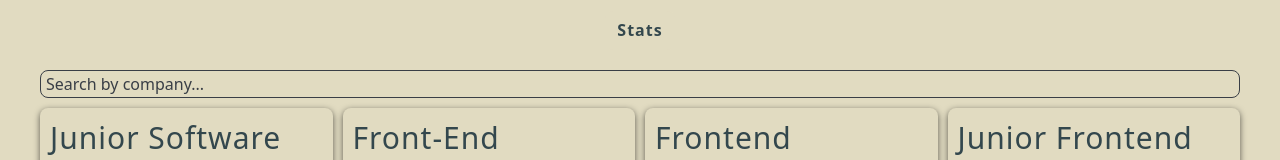
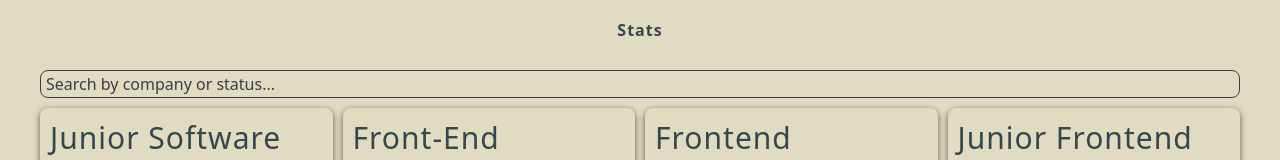
Before and after one commit to RastkoD/job-tracker_fe, a React app: page / in a window 1280 px wide. Both pictures are taken after a click on the button "Demo". Shown: the part 154-314 px from the top of the page. Built offline with nearby package versions, Linux system fonts and the light colour scheme; the HTML template or start-up script is replaced by a standard one.

Commit message:
add search by status

```diff
--- a/src/App.jsx
+++ b/src/App.jsx
@@ -72,8 +72,10 @@ function App() {
     setEditingJob(null);
   }
 
-  const filteredJobs = jobs.filter((job) =>
-    job.company.toLowerCase().includes(searchInput.toLowerCase())
+  const filteredJobs = jobs.filter(
+    (job) =>
+      job.company.toLowerCase().includes(searchInput.toLowerCase()) ||
+      job.status.toLowerCase().includes(searchInput.toLowerCase())
   );
 
   if (!isAuthenticated) {
@@ -104,7 +106,7 @@ function App() {
         type="search"
         value={searchInput}
         onChange={(e) => setSearchInput(e.target.value)}
-        placeholder="Search by company..."
+        placeholder="Search by company or status..."
       ></input>
 
       {isStatsModalOpen && (
```
